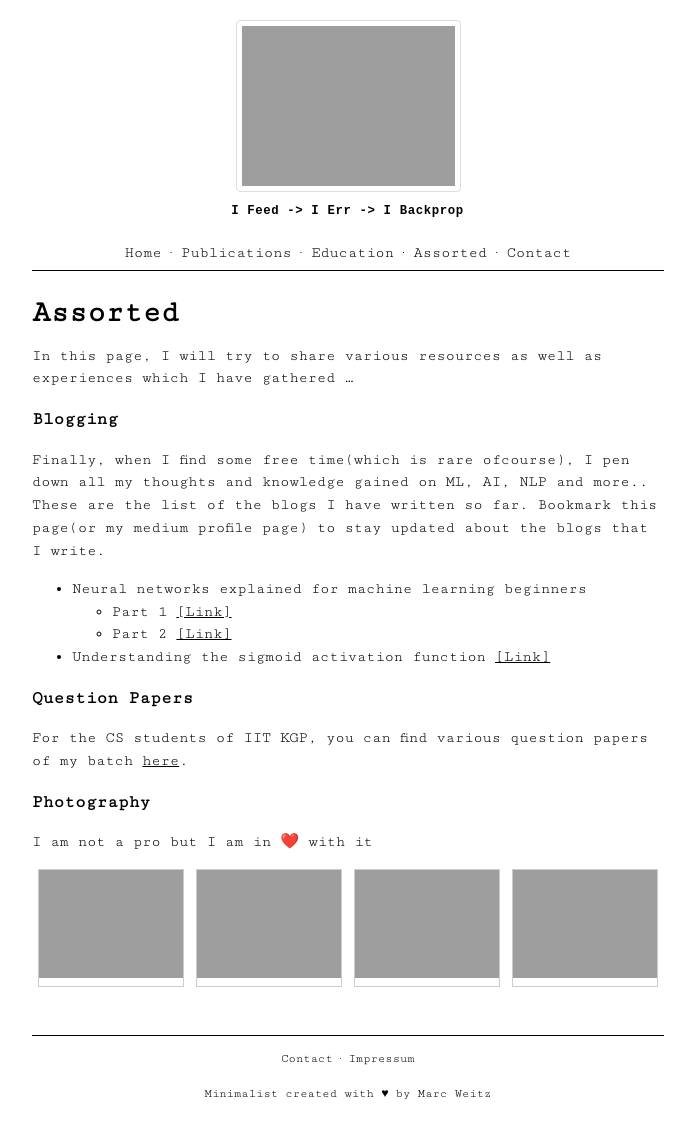
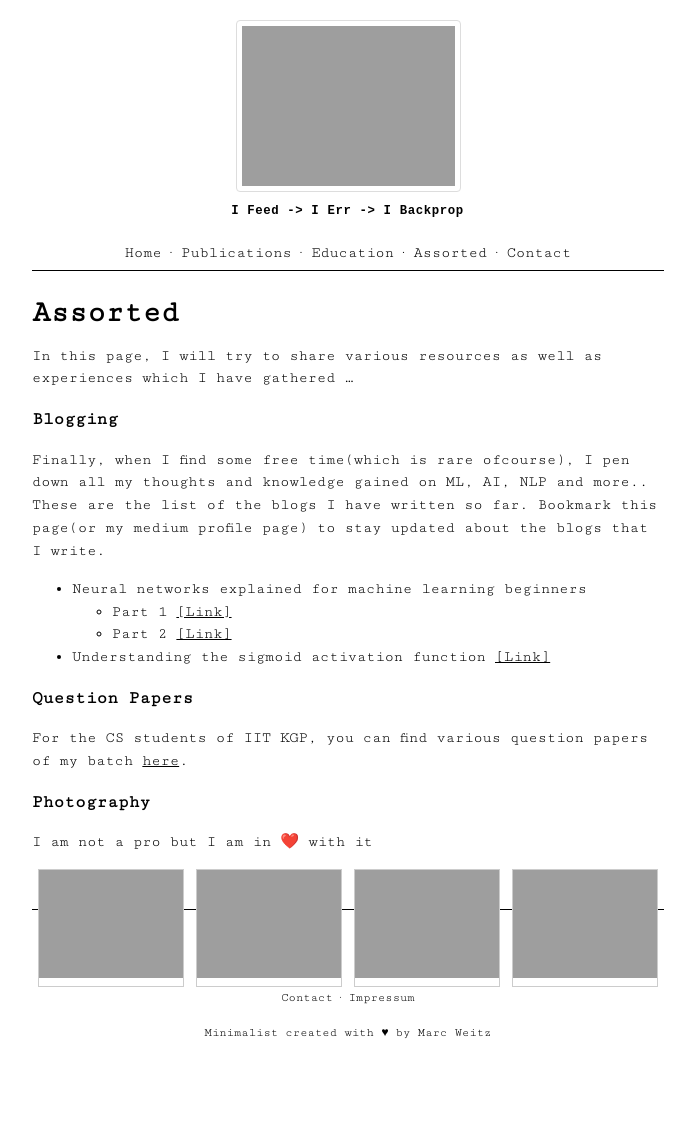
Before and after one commit to bhanu77prakash/bhanu77prakash.github.io, a Jekyll site: the page built from assorted.md, in a window 1280 px wide. Shown: the whole page, without its empty margins (292-987 px from the left). Built offline with Jekyll 4.4.1, drawn with Linux system fonts in a browser that asks for light colours; after the commit the page ends 1077 px from its top, so only the background shows below that.

Commit message:
updated site

```diff
--- a/_includes/gallery.html
+++ b/_includes/gallery.html
@@ -1,4 +1,4 @@
-<div style="display:inline-block;">
+<div style="display:inline-block;float:left;">
   <div class="responsive">
     <div class="gallery">
       <a target="_blank" href="{{site.url}}{{site.baseurl}}/assets/images/photography/image1.jpg">
```
